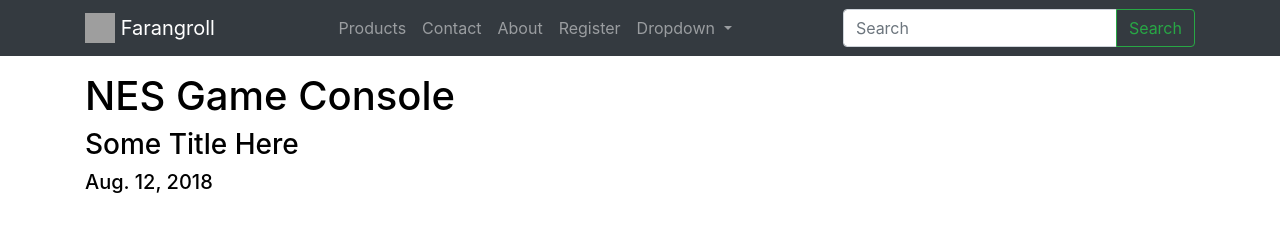
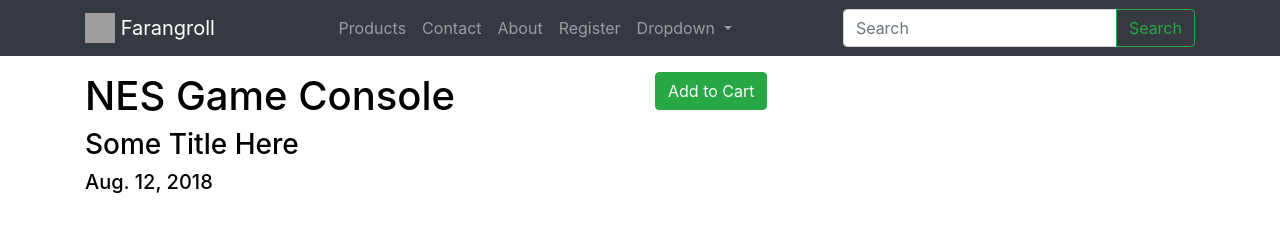
Before and after one commit to jmuhamm5/PyEcom, a Django app: a page that uses src/products/templates/products/detail.html in a window 1280 px wide. Shown: the top 247 px of the page. Run offline with Django 3.2, Linux system fonts and the light colour scheme; data comes from the database, SQL or seed files in the repository; both versions use the stored data as it was after the commit; some libraries are stand-ins or nearby versions; grey boxes are pictures that could not be loaded.

Commit message:
cart update view

```diff
--- a/src/carts/models.py
+++ b/src/carts/models.py
@@ -1,5 +1,8 @@
 from django.conf import settings
 from django.db import models
+from django.db.models.signals import pre_save, post_save, m2m_changed
+
+from decimal import *
 
 # Create your models here.
 
@@ -34,6 +37,7 @@
     user        = models.ForeignKey(User, null=True, blank=True, on_delete=models.CASCADE)
     products    = models.ManyToManyField(Product, blank=True)
     total       = models.DecimalField(default=0.00, max_digits=100, decimal_places=2)
+    subtotal    = models.DecimalField(default=0.00, max_digits=100, decimal_places=2)
     updated     = models.DateTimeField(auto_now=True)
     timestamp   = models.DateTimeField(auto_now_add=True)
 
@@ -44,3 +48,24 @@
 
     def __unicode__(self): # Python 2
         return str(self.id)
+
+def m2m_changed_cart_receiver(sender, instance, action, *args, **kwargs):
+    if action == 'post_add' or action == 'post_remove' or action == 'post_clear':
+        products = instance.products.all()
+        total = 0
+        for x in products:
+            total += x.price
+        if instance.subtotal != total:
+            instance.subtotal = total
+            instance.save()
+
+
+m2m_changed.connect(m2m_changed_cart_receiver, sender=Cart.products.through)
+
+def pre_save_cart_receiver(sender, instance, *args, **kwargs):
+    if instance.subtotal > 0:
+        instance.total = instance.subtotal + 10
+    else:
+        instance.total = 0.00
+
+pre_save.connect(pre_save_cart_receiver, sender=Cart)
--- a/src/carts/urls.py
+++ b/src/carts/urls.py
@@ -1,9 +1,10 @@
 from django.urls import path
 
-from .views import cart_home
+from .views import cart_home, cart_update
 
 app_name = "cart" # django 2 feature for namespace to work in main url file
 
 urlpatterns = [
-    path('', cart_home, name='cart')
+    path('', cart_home, name='home'),
+    path('update/', cart_update, name='update')
 ]
--- a/src/ecommerce/urls.py
+++ b/src/ecommerce/urls.py
@@ -3,8 +3,6 @@
 
 from django.conf import settings
 from django.conf.urls.static import static
-
-from carts.views import cart_home
 
 from .views import home_page, about_page, contact_page, login_page, register_page
 
--- a/src/products/templates/products/detail.html
+++ b/src/products/templates/products/detail.html
@@ -2,7 +2,7 @@
 
 
 <div class="row">
-    <div class="col">
+    <div class="col-12 col-md-6">
         <h1>{{ object.title }}</h1>
         <h3>{{ "some title here"|title }}</h3>
         <h5>{{ object.timestamp|date }}</h5>
@@ -15,6 +15,13 @@
         <br/>
         <p>{{ object.description|linebreaks }}</p>
     </div>
+    <div class="col-12 col-md-6">
+        {% if object in cart.products.all %}
+        <!-- Remove from Cart -->
+        <button class="btn btn-danger">Remove from cart</button> {% else %}
+        <!-- Add to Cart -->
+        <button class="btn btn-success">Add to Cart</button> {% endif %}
+    </div>
 </div>
 
 
--- a/src/products/views.py
+++ b/src/products/views.py
@@ -5,6 +5,9 @@
 from django.shortcuts import render, get_object_or_404
 
 # Create your views here.
+
+from carts.models import Cart
+
 from .models import Product
 
 
@@ -49,6 +52,12 @@
 class ProductDetailSlugView(DetailView):
     queryset = Product.objects.all()
     template_name = "products/detail.html"
+
+    def get_context_data(self, *args, **kwargs):
+        context = super(ProductDetailSlugView, self).get_context_data(*args, **kwargs)
+        cart_obj, new_obj = Cart.objects.new_or_get(self.request)
+        context['cart'] = cart_obj
+        return context
 
     def get_object(self, *args, **kwargs):
         request = self.request
```
Also changed, not shown: src/carts/views.py (+21 -2 lines), src/carts/migrations/0005_cart_subtotal.py (added), src/db.sqlite3.
